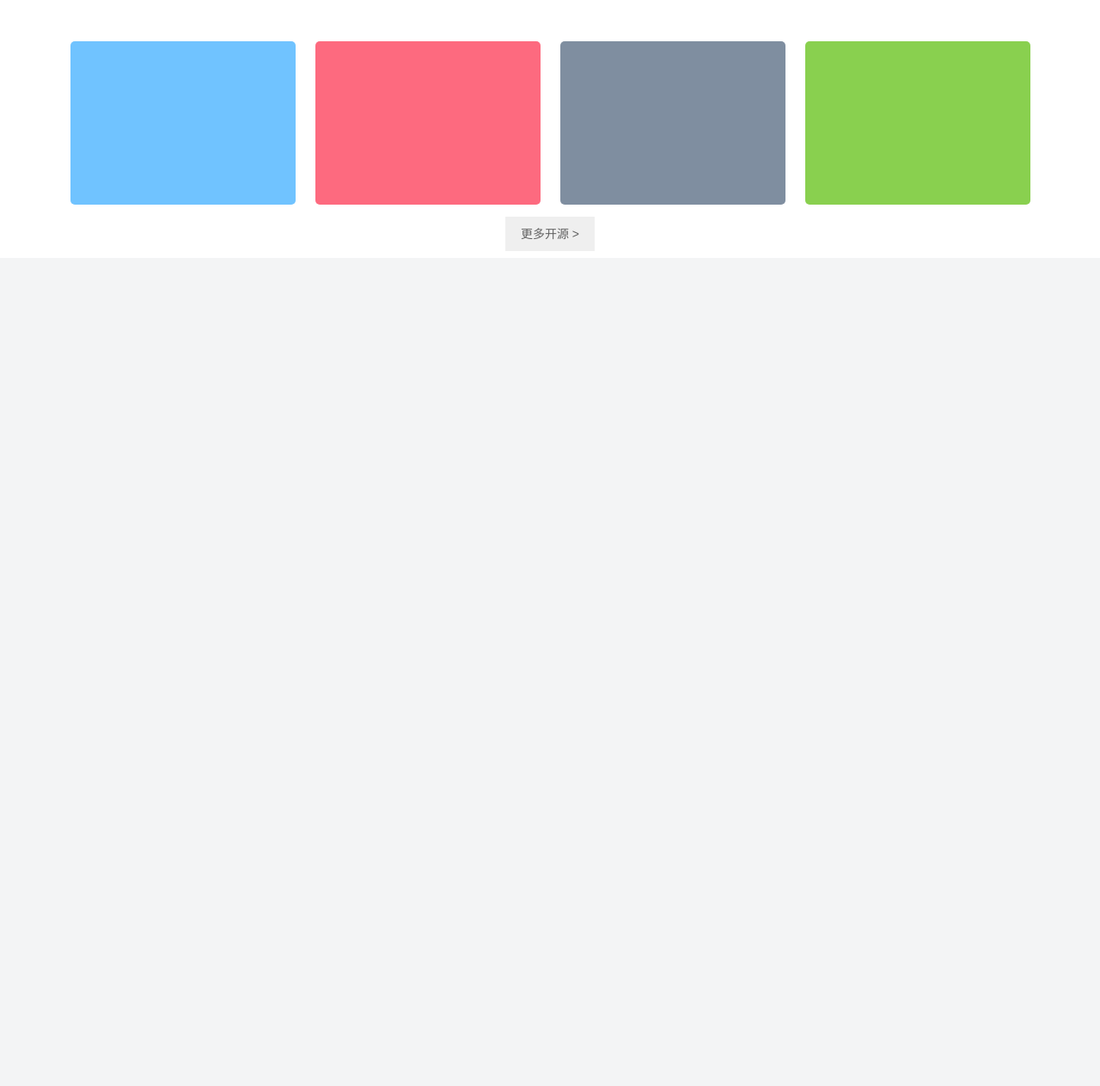
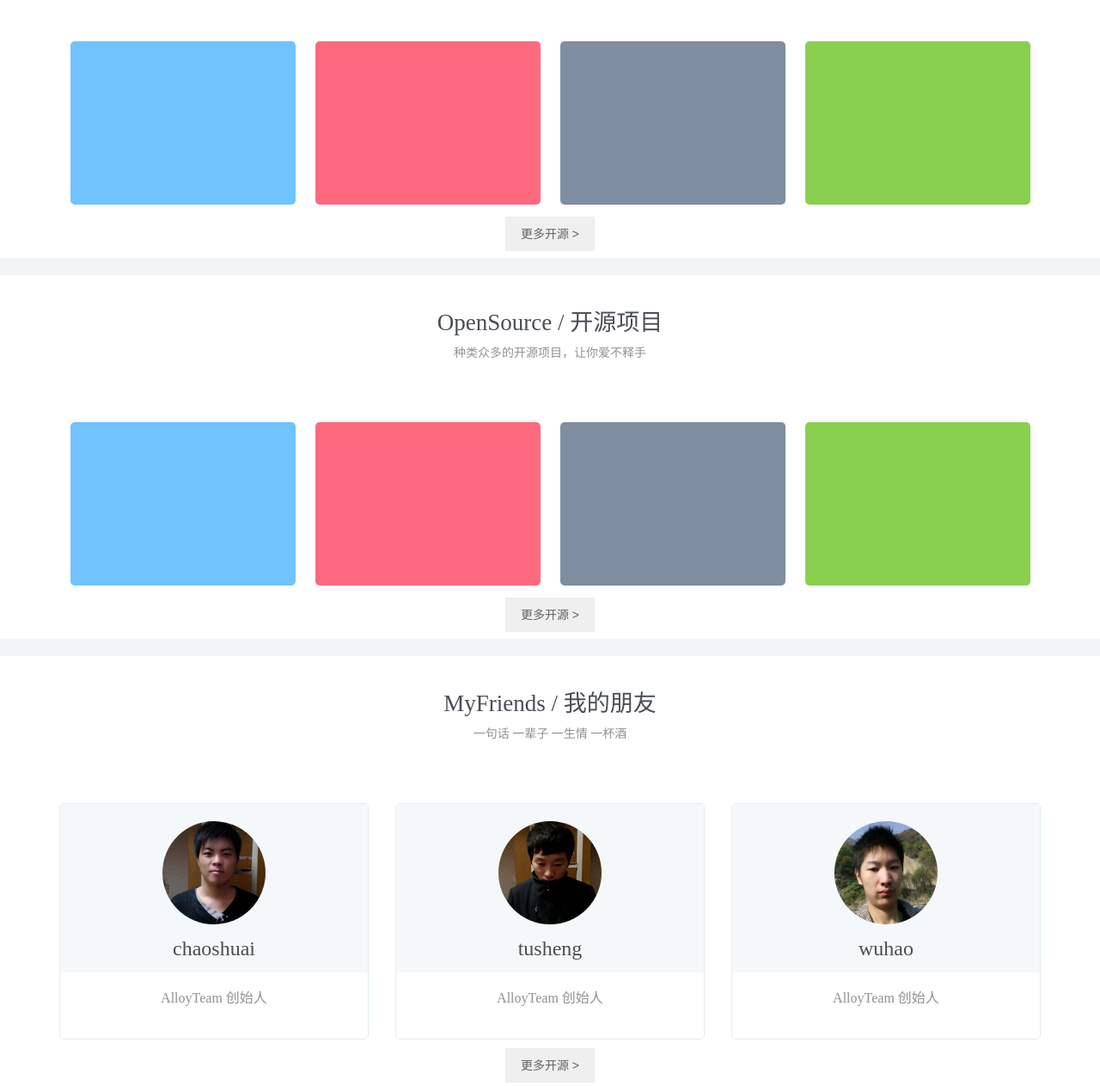
Before and after one commit to chaoshuaiorg/my-website, a website: page index.html in a window 1280 px wide. Shown: the part 703-1966 px from the top of the page at 86% size. Before the commit the page ends 1003 px from the top, so only its background shows below. Drawn offline with nearby package versions, Linux system fonts and the light colour scheme.

Commit message:
feat-> MyFriend模块

```diff
--- a/css/index.css
+++ b/css/index.css
@@ -140,7 +140,7 @@
     color: #494d55;
     font-size: 18px;
 }
-.open-source  h2 {
+.open-source .container > h2 {
     margin: 0;
     padding-top: 40px;
     font-weight: normal;
@@ -180,7 +180,7 @@
 .open-source .pro-container .four{
     background-color: #89d04f;
 }
-.open-source .more-project button{
+.open-source .more button{
     margin: 10px auto;
     width: 104px;
     height: 40px;
@@ -190,3 +190,101 @@
     border: none;
     outline: none;
 }
+/************
+*  MyFriends
+*************/
+.my-friends{
+    height: 500px;
+    min-width: 1142px;
+    padding: 0 calc(50% - 571px);
+    margin-top: 20px;
+    background-color: #fff;
+}
+.my-friends .container{
+    text-align: center;
+    color: #494d55;
+    font-size: 18px;
+}
+.my-friends .container > h2 {
+    margin: 0;
+    padding-top: 40px;
+    font-weight: normal;
+    position: relative;
+}
+.my-friends .container .lighter{
+    font-weight: lighter;
+}
+.my-friends .container > span{
+    color: #919191;
+    font-size: 14px;
+    line-height: 40px;
+}
+
+.my-friends .friend-container{
+    margin-top: 60px;
+    width: 100%;
+    font-size: 0px;
+    text-align: center;
+}
+
+.my-friends .friend-container .friend + .friend{
+    margin-left: 31px;
+}
+.my-friends .friend-container .friend{
+    width: 360px;
+    height: 275px;
+    font-size: 16px;
+    line-height: 16px;
+    display: inline-block;
+    box-sizing: border-box;
+    background-color: #fff;
+    border-radius: 5px;
+    border: 1px solid #e4ecf3;
+}
+.my-friends .friend-container .friend .img-box{
+    background-color: #f5f8fa;
+    padding-top: 20px;
+}
+.my-friends  .friend .img-box .img-wrap{
+    width: 120px;
+    height: 120px;
+    background-repeat: no-repeat;
+    background-position: center;
+    -webkit-background-size: 120px 120px;
+    background-size: 120px 120px;
+    margin: 0px auto;
+    border-radius: 50%;
+}
+.my-friends .friend .img-box .one{
+    background-image:url("../img/psb-(2).png");
+}
+.my-friends .friend .img-box .two{
+    background-image:url("../img/tusheng.png");
+}
+.my-friends .friend .img-box .three{
+    background-image:url("../img/wuhao.png");
+}
+
+.my-friends .friend-container .friend h2{
+    color: #494d55;
+    margin: 0;
+    padding: 20px 0;
+    font-weight: normal;
+}
+.my-friends .friend-container .friend .desc{
+    color: #919191;
+    display: block;
+    height: 60px;
+    line-height: 60px;
+}
+
+.my-friends .more button{
+    margin: 10px auto;
+    width: 104px;
+    height: 40px;
+    display: block;
+    font-size: 14px;
+    color: #616161;
+    border: none;
+    outline: none;
+}
--- a/index.html
+++ b/index.html
@@ -69,7 +69,66 @@
                 <span></span>
             </div>
         </div>
-        <div class="more-project">
+        <div class="more">
+            <button>更多开源 ></button>
+        </div>
+    </section>
+    <section class="open-source">
+        <div class="container">
+            <h2> <span class="lighter">OpenSource </span> / 开源项目</h2>
+            <span>种类众多的开源项目，让你爱不释手</span>
+        </div>
+        <div class="pro-container">
+            <div class="project-item one">
+                <h2></h2>
+                <span></span>
+            </div>
+            <div class="project-item two">
+                <h2></h2>
+                <span></span>
+            </div>
+            <div class="project-item three">
+                <h2></h2>
+                <span></span>
+            </div>
+            <div class="project-item four">
+                <h2></h2>
+                <span></span>
+            </div>
+        </div>
+        <div class="more">
+            <button>更多开源 ></button>
+        </div>
+    </section>
+    <section class="my-friends">
+        <div class="container">
+            <h2> <span class="lighter">MyFriends </span> / 我的朋友</h2>
+            <span>   一句话  一辈子  一生情  一杯酒 </span>
+        </div>
+        <div class="friend-container">
+            <div class="friend">
+                <div class="img-box">
+                    <div class="img-wrap one"></div>
+                    <h2 >chaoshuai</h2>
+                </div>
+                <span class="desc">AlloyTeam 创始人</span>
+            </div>
+            <div class="friend">
+                <div class="img-box">
+                    <div class="img-wrap two"></div>
+                    <h2 >tusheng</h2>
+                </div>
+                <span class="desc">AlloyTeam 创始人</span>
+            </div>
+            <div class="friend">
+                <div class="img-box">
+                    <div class="img-wrap three"></div>
+                    <h2 >wuhao</h2>
+                </div>
+                <span class="desc">AlloyTeam 创始人</span>
+            </div>
+        </div>
+        <div class="more">
             <button>更多开源 ></button>
         </div>
     </section>
```
Also changed, not shown: img/psb-(2).png (added), img/tusheng.png (added), img/wuhao.png (added).
